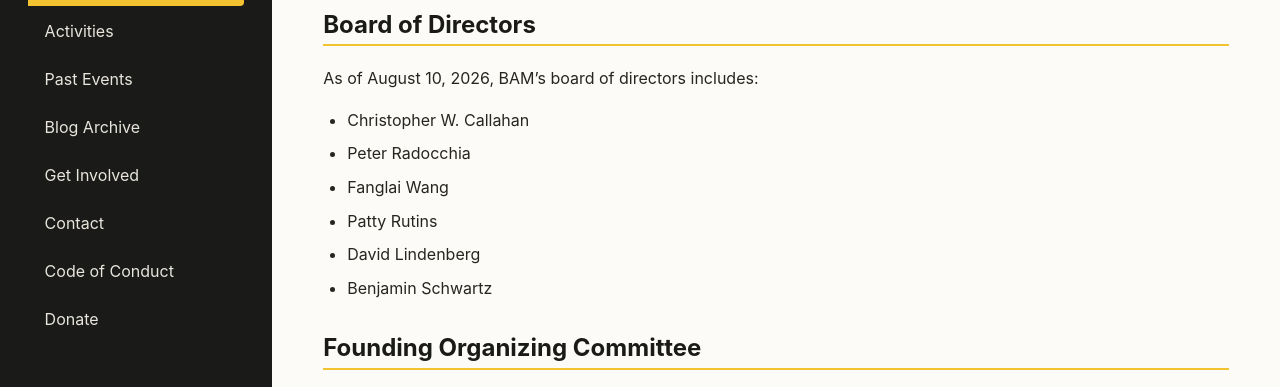
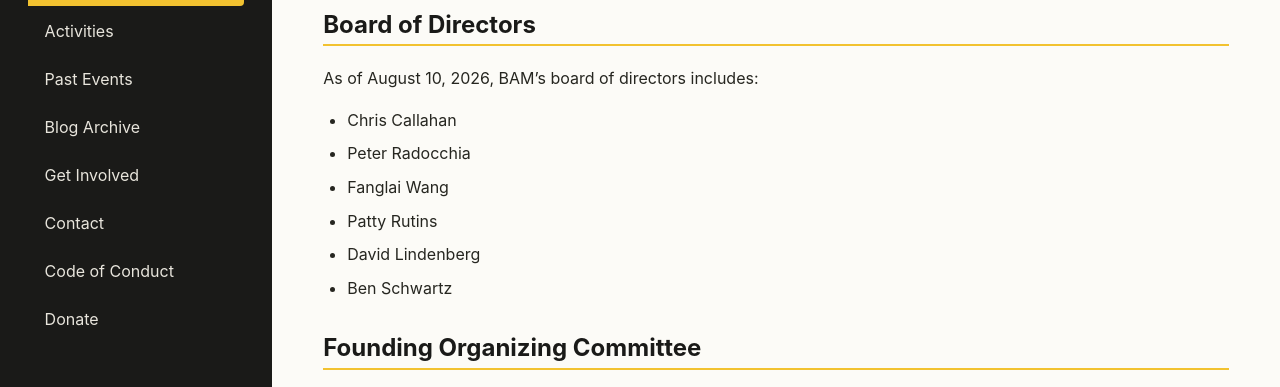
Before and after one commit to bennington-area-robotics/bamvt.com, a Jekyll site: the page built from about.md, in a window 1280 px wide and 900 px high, scrolled down 1266 px. Shown: the part 150-537 px from the top of the window. Built offline with Jekyll 4.4.1, drawn with Linux system fonts in a browser that asks for light colours.

Commit message:
Use preferred names for Chris Callahan and Ben Schwartz

```diff
--- a/about.md
+++ b/about.md
@@ -37,12 +37,12 @@ BAM coordinates and collaborates with several other local organizations includin
 
 As of August 10, 2026, BAM’s board of directors includes:
 
-- Christopher W. Callahan
+- Chris Callahan
 - Peter Radocchia
 - Fanglai Wang
 - Patty Rutins
 - David Lindenberg
-- Benjamin Schwartz
+- Ben Schwartz
 
 ## Founding Organizing Committee
 
```
